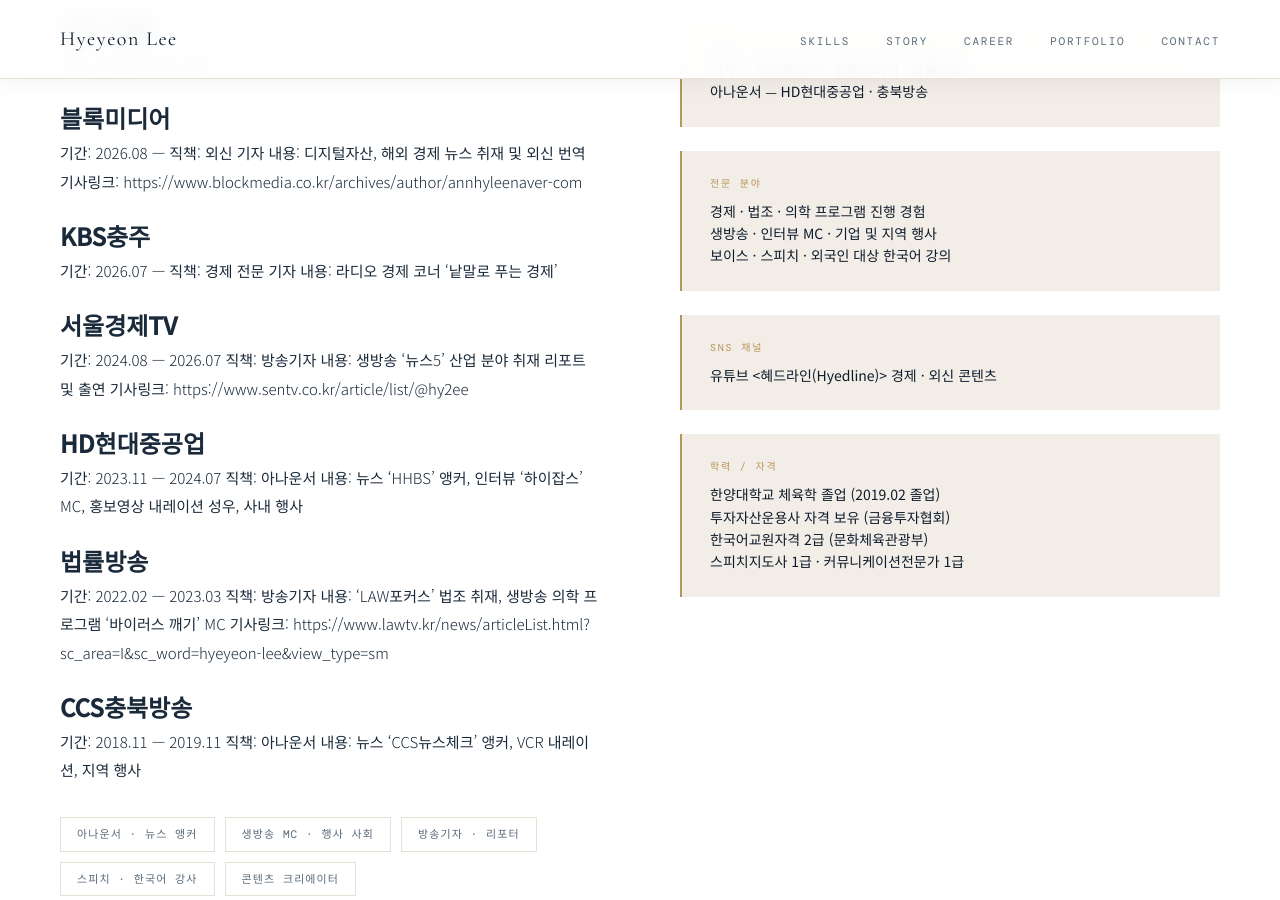
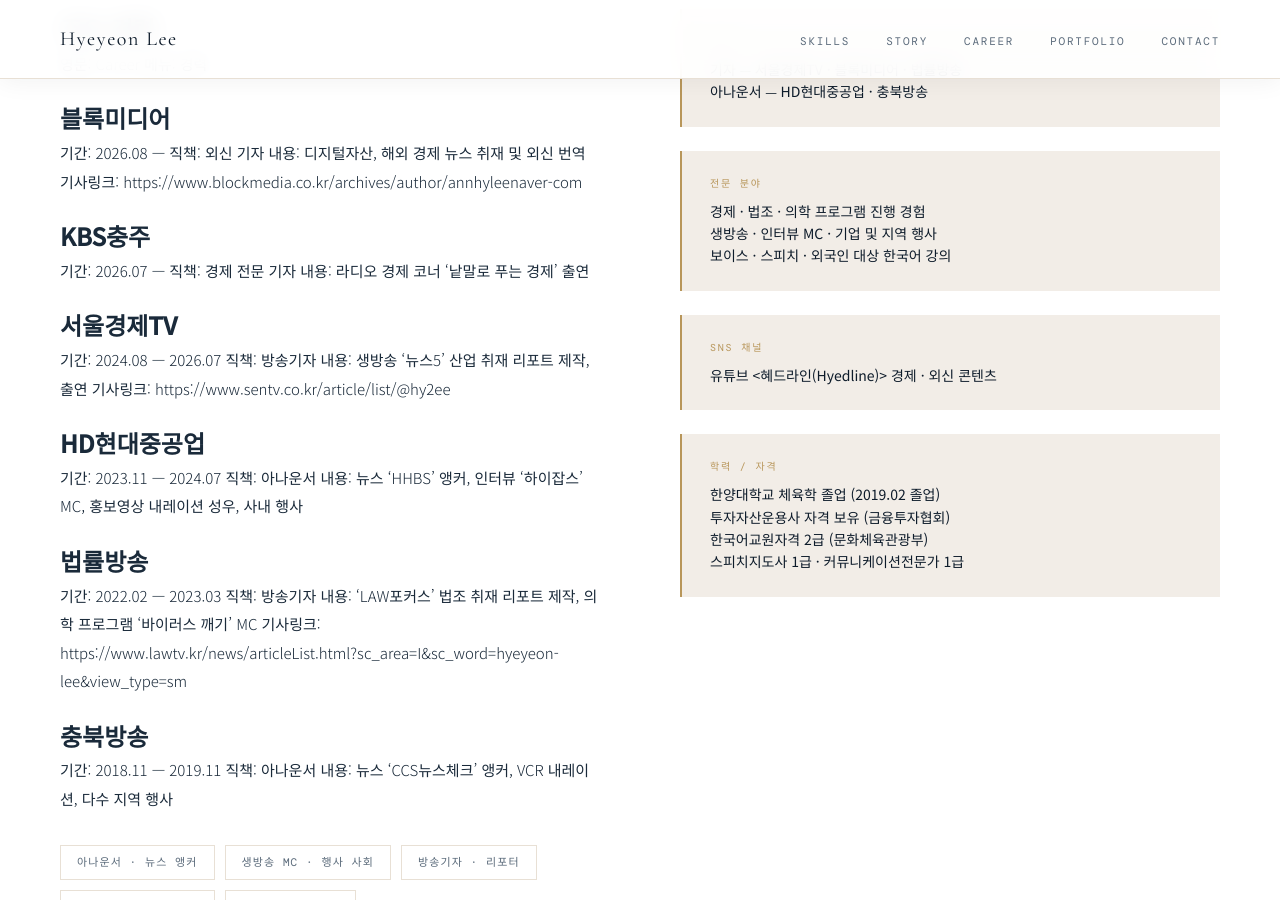
Before and after one commit to annhylee/annhylee.github.io, a Jekyll site: the page built from content/career.md, in a window 1280 px wide and 900 px high, scrolled down 1965 px. Built offline with Jekyll 4.4.1, drawn with Linux system fonts in a browser that asks for light colours; some web fonts are replaced; our own code applies the rules of GitHub Pages for plain Markdown files.

Commit message:
Update career.md

```diff
--- a/content/career.md
+++ b/content/career.md
@@ -17,12 +17,12 @@
 ## KBS충주
 기간: 2026.07 —
 직책: 경제 전문 기자
-내용: 라디오 경제 코너 '낱말로 푸는 경제'
+내용: 라디오 경제 코너 '낱말로 푸는 경제' 출연
 
 ## 서울경제TV
 기간: 2024.08 — 2026.07
 직책: 방송기자
-내용: 생방송 '뉴스5' 산업 분야 취재 리포트 및 출연
+내용: 생방송 '뉴스5' 산업 취재 리포트 제작, 출연
 기사링크: https://www.sentv.co.kr/article/list/@hy2ee
 
 ## HD현대중공업
@@ -33,10 +33,10 @@
 ## 법률방송
 기간: 2022.02 — 2023.03
 직책: 방송기자
-내용: 'LAW포커스' 법조 취재, 생방송 의학 프로그램 '바이러스 깨기' MC
+내용: 'LAW포커스' 법조 취재 리포트 제작, 의학 프로그램 '바이러스 깨기' MC
 기사링크: https://www.lawtv.kr/news/articleList.html?sc_area=I&sc_word=hyeyeon-lee&view_type=sm
 
-## CCS충북방송
+## 충북방송
 기간: 2018.11 — 2019.11
 직책: 아나운서
-내용: 뉴스 'CCS뉴스체크' 앵커, VCR 내레이션, 지역 행사
+내용: 뉴스 'CCS뉴스체크' 앵커, VCR 내레이션, 다수 지역 행사
```
